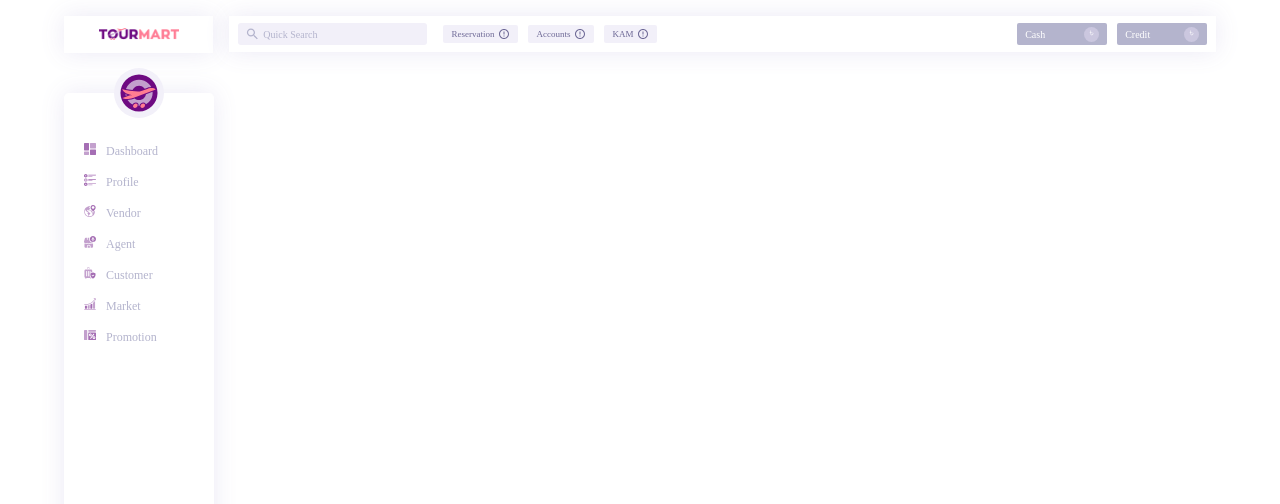
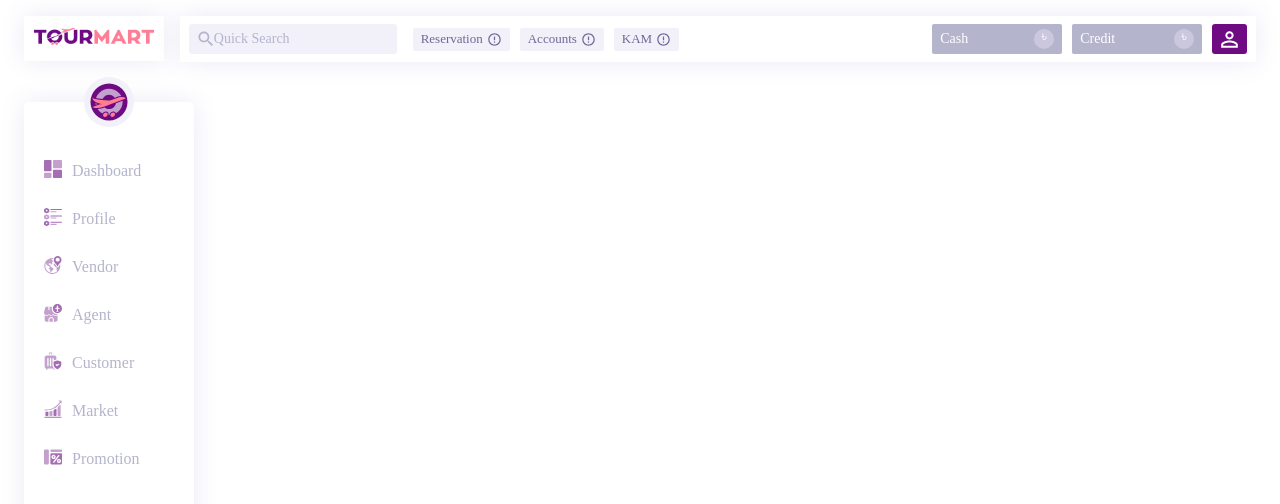
Before and after one commit to khademultourmartit/demoProject, a Next.js app: page / in a window 1280 px wide. Shown: the top 504 px of the page. Built offline with nearby package versions, Linux system fonts and the light colour scheme.

Commit message:
updateLayout

```diff
--- a/src/app/components/Header.tsx
+++ b/src/app/components/Header.tsx
@@ -7,6 +7,7 @@ import takaSign from "../../../public/assests/image/takaSign.svg";
 import userProfile from "../../../public/assests/image/user/userProfile.svg";
 import ErrorOutlineIcon from "@mui/icons-material/ErrorOutline";
 import Image from "next/image";
+import PermIdentityIcon from "@mui/icons-material/PermIdentity";
 
 const Header = () => {
   const [viewClicked, setViewClicked] = useState(false);
@@ -17,7 +18,7 @@ const Header = () => {
   return (
     <Box mb={5} mt={2}>
       <Grid container spacing={2}>
-        <Grid item xs={12} sm={6} md={1.7}>
+        <Grid item xs={12} sm={6} md={1.5}>
           <Box
             sx={{
               boxShadow: "rgba(234, 232, 244, 0.95) 0px 0px 25px 0px",
@@ -25,19 +26,19 @@ const Header = () => {
               textAlign: "center",
               cursor: "pointer",
             }}
-            py={1.2}
+            py={1.5}
           >
-            <Image width={80} src={logo} alt="logo" />
+            <Image width={120} src={logo} alt="logo" />
           </Box>
         </Grid>
-        <Grid item xs={12} sm={6} md={10.3}>
+        <Grid item xs={12} sm={6} md={10.5}>
           <Box
             sx={{
               boxShadow: "rgba(234, 232, 244, 0.95) 0px 0px 25px 0px",
               backgroundColor: "#FFFFFF",
               cursor: "pointer",
             }}
-            py={0.9}
+            py={1}
             px={1.1}
           >
             <Grid container spacing={2} display={"flex"} alignItems={"center"}>
@@ -55,7 +56,7 @@ const Header = () => {
                       top: "50%",
                       left: "7px",
                       transform: "translateY(-50%)",
-                      fontSize: 15,
+                      fontSize: 20,
                     }}
                   />
                   <input
@@ -65,11 +66,11 @@ const Header = () => {
                       border: "none",
                       outline: "none",
                       width: "100%",
-                      height: "22px",
+                      height: "30px",
                       paddingLeft: "25px",
                       boxSizing: "border-box",
                       color: "#6E6996",
-                      fontSize: "10px",
+                      fontSize: "14px",
                       fontFamily: "Outfit",
                     }}
                     placeholder="Quick Search"
@@ -89,9 +90,9 @@ const Header = () => {
                       style={{
                         backgroundColor: "#F2F0F9",
                         color: "#6E6996",
-                        fontSize: "9px",
+                        fontSize: "13px",
                         border: "none",
-                        height: "18px",
+                        height: "23px",
                         padding: "0px 8px",
                         borderRadius: "2px",
                         fontFamily: "Outfit",
@@ -103,7 +104,7 @@ const Header = () => {
                       Reservation
                       <ErrorOutlineIcon
                         sx={{
-                          fontSize: "12px",
+                          fontSize: "15px",
                           marginLeft: "4px",
                         }}
                       />
@@ -114,9 +115,9 @@ const Header = () => {
                       style={{
                         backgroundColor: "#F2F0F9",
                         color: "#6E6996",
-                        fontSize: "9px",
+                        fontSize: "13px",
                         border: "none",
-                        height: "18px",
+                        height: "23px",
                         padding: "0px 8px",
                         borderRadius: "2px",
                         fontFamily: "Outfit",
@@ -128,7 +129,7 @@ const Header = () => {
                       Accounts
                       <ErrorOutlineIcon
                         sx={{
-                          fontSize: "12px",
+                          fontSize: "15px",
                           marginLeft: "4px",
                         }}
                       />
@@ -139,9 +140,9 @@ const Header = () => {
                       style={{
                         backgroundColor: "#F2F0F9",
                         color: "#6E6996",
-                        fontSize: "9px",
+                        fontSize: "13px",
                         border: "none",
-                        height: "18px",
+                        height: "23px",
                         padding: "0px 8px",
                         borderRadius: "2px",
                         fontFamily: "Outfit",
@@ -153,7 +154,7 @@ const Header = () => {
                       KAM
                       <ErrorOutlineIcon
                         sx={{
-                          fontSize: "12px",
+                          fontSize: "15px",
                           marginLeft: "4px",
                         }}
                       />
@@ -181,9 +182,9 @@ const Header = () => {
                       style={{
                         backgroundColor: "#B4B4CD",
                         color: "#FFFFFF",
-                        fontSize: "10px",
+                        fontSize: "14px",
                         border: "none",
-                        height: "22px",
+                        height: "30px",
                         padding: "0px 8px",
                         borderRadius: "2px",
                         fontFamily: "Outfit",
@@ -191,7 +192,7 @@ const Header = () => {
                         alignItems: "center",
                         justifyContent: "space-between",
                         cursor: "pointer",
-                        width: "90px",
+                        width: "130px",
                       }}
                     >
                       Cash{" "}
@@ -199,9 +200,9 @@ const Header = () => {
                         style={{
                           backgroundColor: "#CBC7DF",
                           marginLeft: "5px",
-                          width: "15px",
-                          height: "15px",
-                          fontSize: "10px",
+                          width: "20px",
+                          height: "20px",
+                          fontSize: "14px",
                           borderRadius: "50px",
                         }}
                       >
@@ -215,9 +216,9 @@ const Header = () => {
                       style={{
                         backgroundColor: "#B4B4CD",
                         color: "#FFFFFF",
-                        fontSize: "10px",
+                        fontSize: "14px",
                         border: "none",
-                        height: "22px",
+                        height: "30px",
                         padding: "0px 8px",
                         borderRadius: "2px",
                         fontFamily: "Outfit",
@@ -225,7 +226,7 @@ const Header = () => {
                         alignItems: "center",
                         justifyContent: "space-between",
                         cursor: "pointer",
-                        width: "90px",
+                        width: "130px",
                       }}
                     >
                       Credit{" "}
@@ -233,15 +234,34 @@ const Header = () => {
                         style={{
                           backgroundColor: "#CBC7DF",
                           marginLeft: "5px",
-                          width: "15px",
-                          height: "15px",
-                          fontSize: "10px",
+                          width: "20px",
+                          height: "20px",
+                          fontSize: "14px",
                           borderRadius: "50px",
                         }}
                       >
                         {" "}
                         &#2547;{" "}
                       </span>
+                    </button>
+                  </Box>
+                  <Box>
+                    <button
+                      style={{
+                        backgroundColor: "#6E0A82",
+                        color: "#FFFFFF",
+                        border: "none",
+                        height: "30px",
+                        padding: "0px 5px",
+                        borderRadius: "3px",
+                        fontFamily: "Outfit",
+                        display: "flex",
+                        alignItems: "center",
+                        justifyContent: "space-between",
+                        cursor: "pointer",
+                      }}
+                    >
+                      <PermIdentityIcon sx={{ fontSize: 25 }} />
                     </button>
                   </Box>
                 </Box>
--- a/src/app/components/Sidebar.tsx
+++ b/src/app/components/Sidebar.tsx
@@ -54,13 +54,13 @@ const Sidebar = () => {
     color: pathname === path ? "#FFFFFF" : "#B4B4CD",
     backgroundColor: pathname === path ? "#A56EB4" : "transparent",
     fontSize: "12px",
-    padding: "5px 10px",
+    padding: "8px 10px",
     gap: "10px",
     textDecoration: "none",
     justifyContent: isOpen ? "flex-start" : "center",
     fontFamily: "OutFit",
     borderRadius: "2px",
-    margin: "5px 10px",
+    margin: "10px 10px",
   });
 
   return (
@@ -70,18 +70,16 @@ const Sidebar = () => {
           background: "#FFFFFF",
           color: "#B4B4CD",
           borderRadius: "5px",
-          height: "100%",
-          width: isOpen ? "150px" : "84px",
+          width: isOpen ? "170px" : "84px",
           boxShadow: "rgba(234, 232, 244, 0.95) 0px 0px 25px 0px",
           display: "flex",
           flexDirection: "column",
           justifyContent: "space-between",
           position: "relative",
           paddingTop: "40px",
-          minHeight: "85vh",
+          height: "100vh",
         }}
       >
-        {/* Logo */}
         <div
           style={{
             position: "absolute",
@@ -120,8 +118,8 @@ const Sidebar = () => {
                     <Image
                       src={item.icon}
                       alt={item.name}
-                      width={12}
-                      height={12}
+                      width={18}
+                      height={18}
                       style={{
                         filter:
                           pathname === item.path
@@ -131,7 +129,13 @@ const Sidebar = () => {
                     />
                   </div>
                   {isOpen && (
-                    <span style={{ fontFamily: "Outfit", fontWeight: 400 }}>
+                    <span
+                      style={{
+                        fontFamily: "Outfit",
+                        fontWeight: 400,
+                        fontSize: "16px",
+                      }}
+                    >
                       {item.name}
                     </span>
                   )}
--- a/src/app/globals.css
+++ b/src/app/globals.css
@@ -46,7 +46,7 @@ a {
 .placeholderColor input::placeholder {
   color: #b4b4cd;
   opacity: 1;
-  font-size: 10px;
+  font-size: 14px;
   font-family: "Outfit";
   font-weight: 400;
 }
--- a/src/app/layout.tsx
+++ b/src/app/layout.tsx
@@ -12,7 +12,7 @@ export default function RootLayout({
   return (
     <html lang="en">
       <body>
-        <Container>
+        <Container maxWidth="xl">
           <Header />
           <div className="layout">
             <Sidebar />
```
